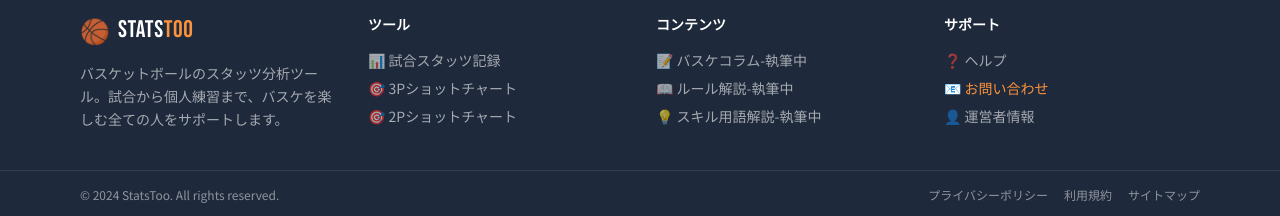
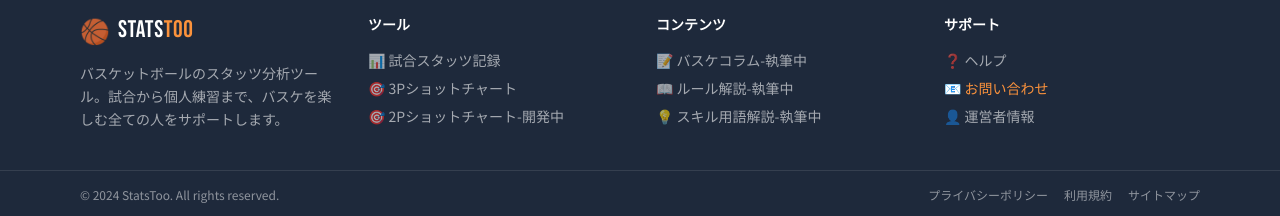
Before and after one commit to BSK-Ryo/statstoo, a Jekyll site: the page built from contact/index.html, in a window 1280 px wide. Shown: the part 1814-2030 px from the top of the page. Built offline with Jekyll 4.4.1, drawn with Linux system fonts in a browser that asks for light colours; nearby versions of some CDN libraries.

Commit message:
Update footer.html

```diff
--- a/_includes/footer.html
+++ b/_includes/footer.html
@@ -20,7 +20,7 @@
                 <ul class="space-y-2 text-sm">
                     <li><a href="/tools/game-stats/" class="text-white/60 hover:text-primary-light transition">📊 試合スタッツ記録</a></li>
                     <li><a href="/tools/3Pshot-chart/" class="text-white/60 hover:text-primary-light transition">🎯 3Pショットチャート</a></li>
-                    <li><a href="/tools/2Pshot-chart/" class="text-white/60 hover:text-primary-light transition">🎯 2Pショットチャート</a></li>
+                    <li><a href="/tools/2Pshot-chart/" class="text-white/60 hover:text-primary-light transition">🎯 2Pショットチャート-開発中</a></li>
                 </ul>
             </div>
 
```
